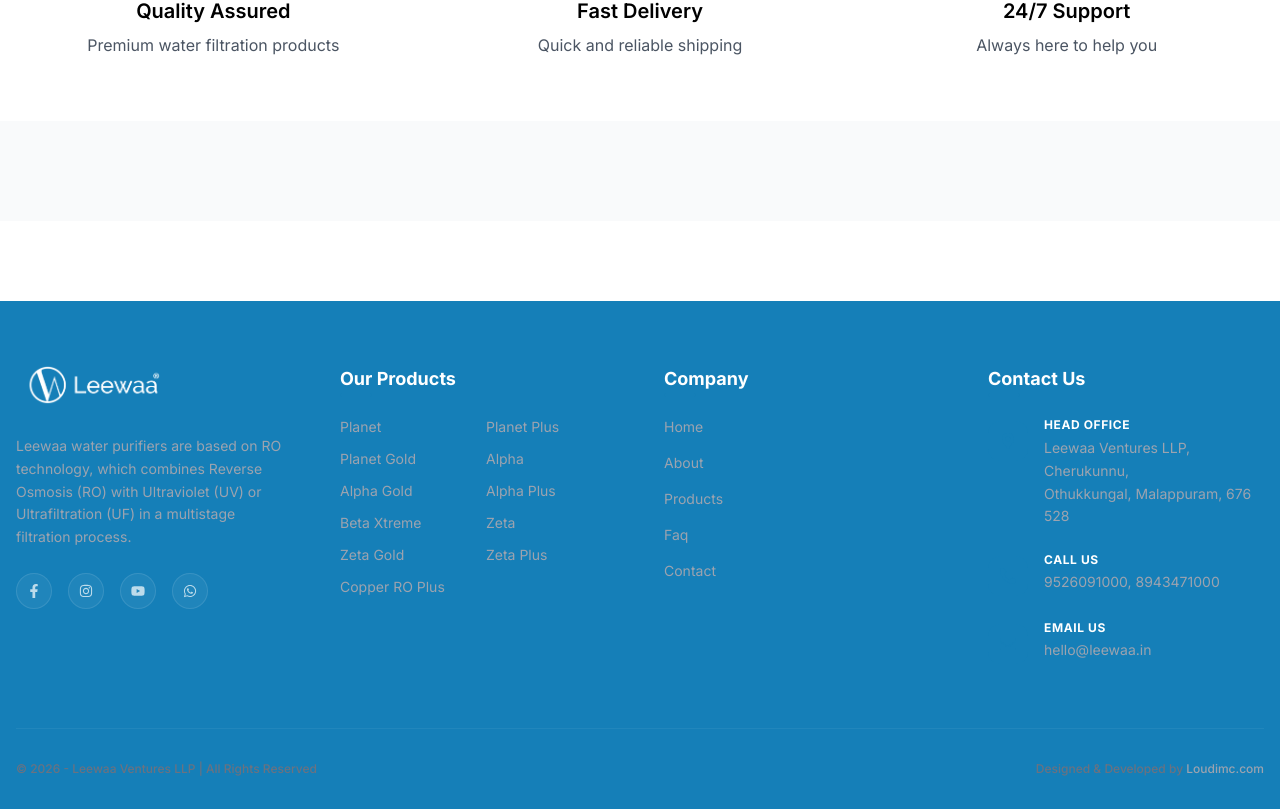
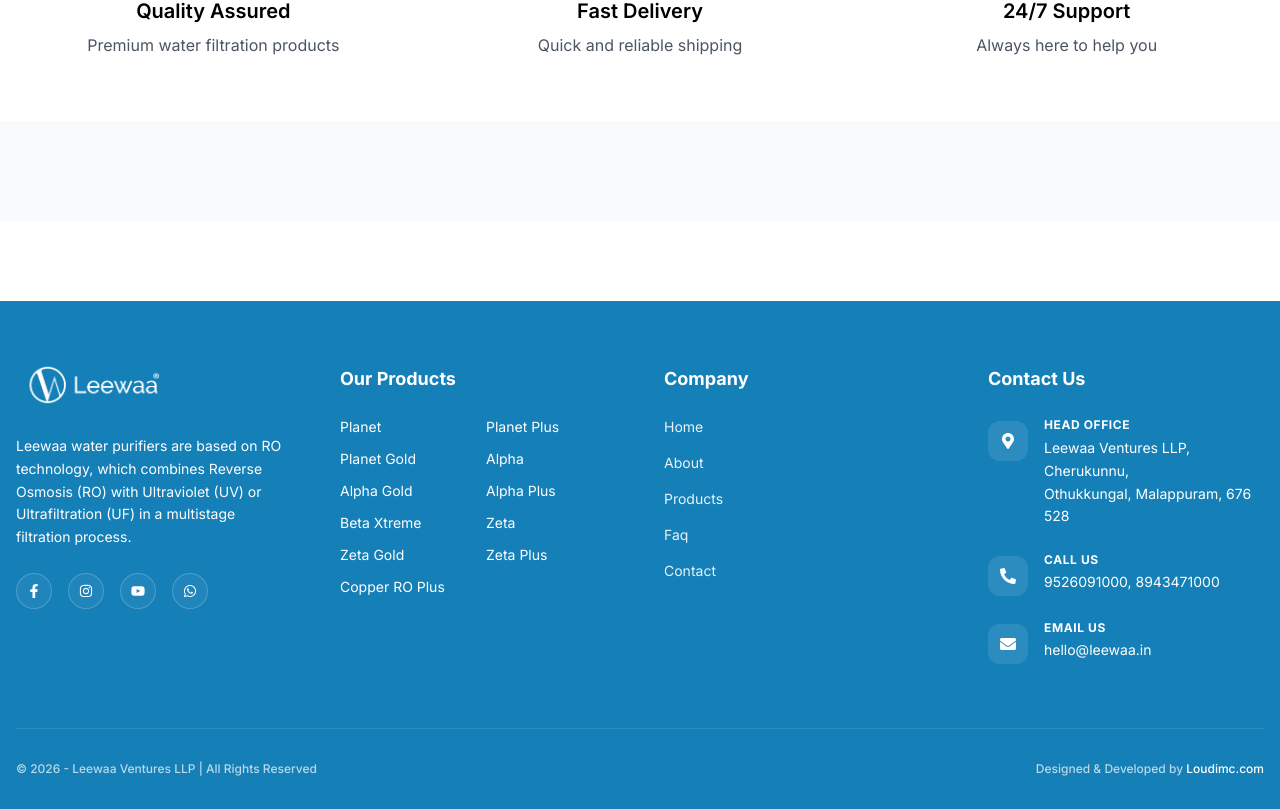
Before and after one commit to Loud-Imc/leewaa-ecom, a Next.js app in the folder storefront/: page / in a window 1280 px wide. Shown: the part 643-1452 px from the top of the page. Built offline with nearby package versions, Linux system fonts and the light colour scheme; no server answers.

Commit message:
UI: Ensure all footer text is high-contrast white

```diff
--- a/storefront/components/Footer.tsx
+++ b/storefront/components/Footer.tsx
@@ -27,22 +27,22 @@
                                 className="brightness-0 invert"
                             />
                         </Link>
-                        <p className="text-gray-400 text-sm leading-relaxed max-w-xs">
+                        <p className="text-white text-sm leading-relaxed max-w-xs">
                             Leewaa water purifiers are based on RO technology, which combines
                             Reverse Osmosis (RO) with Ultraviolet (UV) or Ultrafiltration (UF)
                             in a multistage filtration process.
                         </p>
                         <div className="flex gap-4">
-                            <a href="#" className="w-9 h-9 flex items-center justify-center rounded-full bg-white/5 hover:bg-primary transition-colors text-white/70 hover:text-white border border-white/10">
+                            <a href="#" className="w-9 h-9 flex items-center justify-center rounded-full bg-white/5 hover:bg-white/20 transition-colors text-white border border-white/20">
                                 <FaFacebookF size={14} />
                             </a>
-                            <a href="#" className="w-9 h-9 flex items-center justify-center rounded-full bg-white/5 hover:bg-primary transition-colors text-white/70 hover:text-white border border-white/10">
+                            <a href="#" className="w-9 h-9 flex items-center justify-center rounded-full bg-white/5 hover:bg-white/20 transition-colors text-white border border-white/20">
                                 <FaInstagram size={14} />
                             </a>
-                            <a href="#" className="w-9 h-9 flex items-center justify-center rounded-full bg-white/5 hover:bg-primary transition-colors text-white/70 hover:text-white border border-white/10">
+                            <a href="#" className="w-9 h-9 flex items-center justify-center rounded-full bg-white/5 hover:bg-white/20 transition-colors text-white border border-white/20">
                                 <FaYoutube size={14} />
                             </a>
-                            <a href="#" className="w-9 h-9 flex items-center justify-center rounded-full bg-white/5 hover:bg-primary transition-colors text-white/70 hover:text-white border border-white/10">
+                            <a href="#" className="w-9 h-9 flex items-center justify-center rounded-full bg-white/5 hover:bg-white/20 transition-colors text-white border border-white/20">
                                 <FaWhatsapp size={14} />
                             </a>
                         </div>
@@ -54,14 +54,14 @@
                             Our Products
                             <span className="absolute -bottom-1 left-0 w-8 h-1 bg-primary rounded-full"></span>
                         </h4>
-                        <ul className="grid grid-cols-2 gap-y-3 gap-x-4 text-sm text-gray-400">
+                        <ul className="grid grid-cols-2 gap-y-3 gap-x-4 text-sm text-white/90">
                             {[
                                 'Planet', 'Planet Plus', 'Planet Gold', 'Alpha',
                                 'Alpha Gold', 'Alpha Plus', 'Beta Xtreme', 'Zeta',
                                 'Zeta Gold', 'Zeta Plus', 'Copper RO Plus'
                             ].map((item) => (
                                 <li key={item}>
-                                    <Link href={`/products?search=${item}`} className="hover:text-primary transition-colors">
+                                    <Link href={`/products?search=${item}`} className="hover:underline transition-colors text-white">
                                         {item}
                                     </Link>
                                 </li>
@@ -75,12 +75,12 @@
                             Company
                             <span className="absolute -bottom-1 left-0 w-8 h-1 bg-primary rounded-full"></span>
                         </h4>
-                        <ul className="space-y-4 text-sm text-gray-400">
-                            <li><Link href="/" className="hover:text-primary transition-colors">Home</Link></li>
-                            <li><Link href="/about" className="hover:text-primary transition-colors">About</Link></li>
-                            <li><Link href="/products" className="hover:text-primary transition-colors">Products</Link></li>
-                            <li><Link href="/faq" className="hover:text-primary transition-colors">Faq</Link></li>
-                            <li><Link href="/contact" className="hover:text-primary transition-colors">Contact</Link></li>
+                        <ul className="space-y-4 text-sm text-white/90">
+                            <li><Link href="/" className="hover:underline transition-colors">Home</Link></li>
+                            <li><Link href="/about" className="hover:underline transition-colors">About</Link></li>
+                            <li><Link href="/products" className="hover:underline transition-colors">Products</Link></li>
+                            <li><Link href="/faq" className="hover:underline transition-colors">Faq</Link></li>
+                            <li><Link href="/contact" className="hover:underline transition-colors">Contact</Link></li>
                         </ul>
                     </div>
 
@@ -92,35 +92,35 @@
                         </h4>
                         <ul className="space-y-6 text-sm">
                             <li className="flex gap-4">
-                                <div className="mt-1 w-10 h-10 flex-shrink-0 flex items-center justify-center rounded-xl bg-primary/10 text-primary">
+                                <div className="mt-1 w-10 h-10 flex-shrink-0 flex items-center justify-center rounded-xl bg-white/10 text-white">
                                     <FaMapMarkerAlt size={16} />
                                 </div>
-                                <div className="text-gray-400">
+                                <div className="text-white/90">
                                     <p className="font-bold text-white mb-1 uppercase text-xs tracking-wider">Head Office</p>
-                                    <p className="leading-relaxed">
+                                    <p className="leading-relaxed text-white">
                                         Leewaa Ventures LLP, Cherukunnu,<br />
                                         Othukkungal, Malappuram, 676 528
                                     </p>
                                 </div>
                             </li>
                             <li className="flex gap-4">
-                                <div className="mt-1 w-10 h-10 flex-shrink-0 flex items-center justify-center rounded-xl bg-primary/10 text-primary">
+                                <div className="mt-1 w-10 h-10 flex-shrink-0 flex items-center justify-center rounded-xl bg-white/10 text-white">
                                     <FaPhoneAlt size={16} />
                                 </div>
-                                <div className="text-gray-400">
+                                <div className="text-white/90">
                                     <p className="font-bold text-white mb-1 uppercase text-xs tracking-wider">Call Us</p>
-                                    <p className="hover:text-white transition-colors">
+                                    <p className="text-white">
                                         9526091000, 8943471000
                                     </p>
                                 </div>
                             </li>
                             <li className="flex gap-4">
-                                <div className="mt-1 w-10 h-10 flex-shrink-0 flex items-center justify-center rounded-xl bg-primary/10 text-primary">
+                                <div className="mt-1 w-10 h-10 flex-shrink-0 flex items-center justify-center rounded-xl bg-white/10 text-white">
                                     <FaEnvelope size={16} />
                                 </div>
-                                <div className="text-gray-400">
+                                <div className="text-white/90">
                                     <p className="font-bold text-white mb-1 uppercase text-xs tracking-wider">Email Us</p>
-                                    <p className="hover:text-white transition-colors">
+                                    <p className="text-white">
                                         hello@leewaa.in
                                     </p>
                                 </div>
@@ -130,9 +130,9 @@
                 </div>
 
                 {/* Footer Bottom */}
-                <div className="pt-8 border-t border-white/5 flex flex-col md:flex-row justify-between items-center gap-4 text-xs text-gray-500 font-medium">
+                <div className="pt-8 border-t border-white/10 flex flex-col md:flex-row justify-between items-center gap-4 text-xs text-white/70 font-medium">
                     <p>© 2026 - Leewaa Ventures LLP | All Rights Reserved</p>
-                    <p>Designed & Developed by <a href="https://loudimc.com" target="_blank" className="text-gray-400 hover:text-primary transition-colors">Loudimc.com</a></p>
+                    <p>Designed & Developed by <a href="https://loudimc.com" target="_blank" className="text-white hover:underline transition-colors">Loudimc.com</a></p>
                 </div>
             </div>
         </footer>
```
